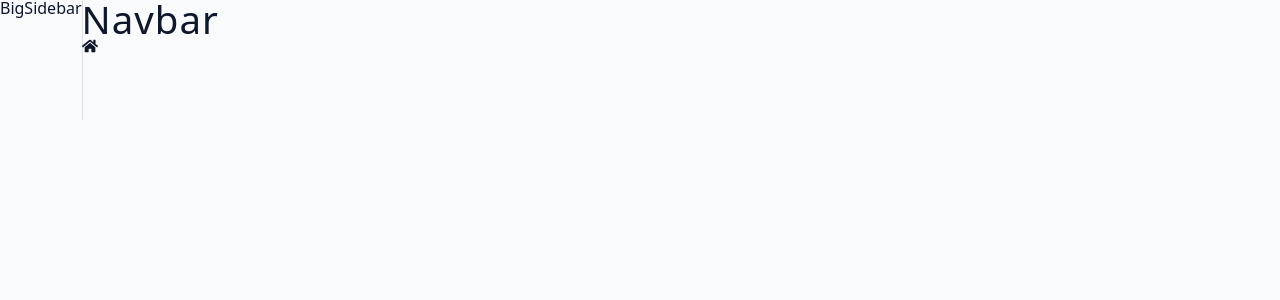
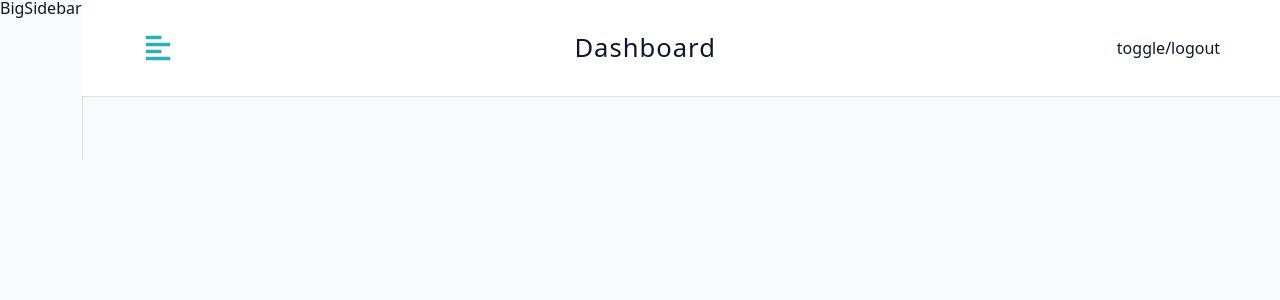
Before and after one commit to sadoksoltan/JobWyz, a React (Vite) app in the folder client/: page /dashbord in a window 1280 px wide. Shown: the top 300 px of the page. Built offline with nearby package versions, Linux system fonts and the light colour scheme.

Commit message:
Update Navbar.jsx

```diff
--- a/client/src/components/Navbar.jsx
+++ b/client/src/components/Navbar.jsx
@@ -1,12 +1,24 @@
-import React from "react";
 import Wrapper from "../assets/wrappers/Navbar";
-import { FaHome } from "react-icons/fa";
+import { FaAlignLeft } from "react-icons/fa";
+import Logo from "./Logo";
+
+import { useDashboardContext } from "../pages/DashboardLayout";
 const Navbar = () => {
+  const { toggleSidebar } = useDashboardContext();
   return (
-    <div>
-      <h2>navbar</h2>
-      <FaHome />
-    </div>
+    <Wrapper>
+      <div className="nav-center">
+        <button type="button" className="toggle-btn" onClick={toggleSidebar}>
+          <FaAlignLeft />
+        </button>
+        <div>
+          <Logo />
+          <h4 className="logo-text">dashboard</h4>
+        </div>
+        <div className="btn-container">toggle/logout</div>
+      </div>
+    </Wrapper>
   );
 };
+
 export default Navbar;
```
